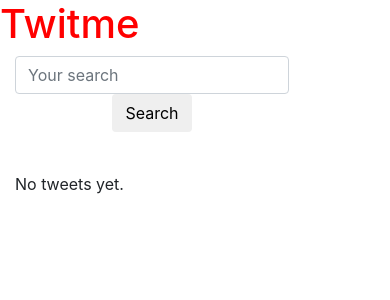
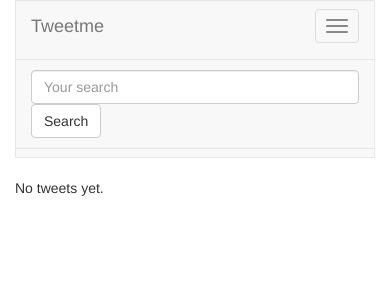
Before and after one commit to oalberto96/Tweetme, a Django app: page /tweet/ in a window 390 px wide. Shown: the top 300 px of the page. Run offline with Django 3.2, Linux system fonts and the light colour scheme; data that the repository does not hold is empty; some libraries are stand-ins or nearby versions.

Commit message:
add navvbar

```diff
--- a/src/templates/base.html
+++ b/src/templates/base.html
@@ -6,15 +6,21 @@
 	<meta http-equiv="X-UA-Compatible" content="IE-edge">
 	<meta name="viewport" content="width=device-width, initial-scale=1">
 	<title>Tweetme {% block title %} {% endblock title %}</title>
-	<link rel="stylesheet" href="https://maxcdn.bootstrapcdn.com/bootstrap/4.0.0/css/bootstrap.min.css" integrity="sha384-Gn5384xqQ1aoWXA+058RXPxPg6fy4IWvTNh0E263XmFcJlSAwiGgFAW/dAiS6JXm" crossorigin="anonymous">
+	<link rel="stylesheet" href="https://maxcdn.bootstrapcdn.com/bootstrap/3.3.7/css/bootstrap.min.css" integrity="sha384-BVYiiSIFeK1dGmJRAkycuHAHRg32OmUcww7on3RYdg4Va+PmSTsz/K68vbdEjh4u" crossorigin="anonymous">
+
 	<link href="{% static 'css/custom.css' %}" rel="stylesheet" >
 
 </head>
 <body>
-	<h1>Twitme</h1>
 	<div class="container">
+		{% include "navbar.html" %}
 		{% block content %}
 		{% endblock content %}
 	</div>
+	<script
+  src="https://code.jquery.com/jquery-3.3.1.min.js"
+  integrity="sha256-FgpCb/KJQlLNfOu91ta32o/NMZxltwRo8QtmkMRdAu8="
+  crossorigin="anonymous"></script>
+	<script src="https://maxcdn.bootstrapcdn.com/bootstrap/3.3.7/js/bootstrap.min.js" integrity="sha384-Tc5IQib027qvyjSMfHjOMaLkfuWVxZxUPnCJA7l2mCWNIpG9mGCD8wGNIcPD7Txa" crossorigin="anonymous"></script>
 </body>
 </html>
--- /dev/null
+++ b/src/templates/navbar.html
@@ -0,0 +1,31 @@
+<nav class="navbar navbar-default">
+  <div class="container-fluid">
+    <!-- Brand and toggle get grouped for better mobile display -->
+    <div class="navbar-header">
+      <button type="button" class="navbar-toggle collapsed" data-toggle="collapse" data-target="#bs-example-navbar-collapse-1" aria-expanded="false">
+        <span class="sr-only">Toggle navigation</span>
+        <span class="icon-bar"></span>
+        <span class="icon-bar"></span>
+        <span class="icon-bar"></span>
+      </button>
+      <a class="navbar-brand" href="{% url 'home' %}">Tweetme</a>
+    </div>
+    {% include "tweets/search_form.html" %}
+    <!-- Collect the nav links, forms, and other content for toggling -->
+    <div class="collapse navbar-collapse" id="bs-example-navbar-collapse-1">
+      <ul class="nav navbar-nav navbar-right">
+        <li><a href="#">Link</a></li>
+        <li class="dropdown">
+          <a href="#" class="dropdown-toggle" data-toggle="dropdown" role="button" aria-haspopup="true" aria-expanded="false">Dropdown <span class="caret"></span></a>
+          <ul class="dropdown-menu">
+            <li><a href="#">Action</a></li>
+            <li><a href="#">Another action</a></li>
+            <li><a href="#">Something else here</a></li>
+            <li role="separator" class="divider"></li>
+            <li><a href="#">Separated link</a></li>
+          </ul>
+        </li>
+      </ul>
+    </div><!-- /.navbar-collapse -->
+  </div><!-- /.container-fluid -->
+</nav>
--- a/src/tweets/templates/tweets/delete_confirm.html
+++ b/src/tweets/templates/tweets/delete_confirm.html
@@ -1,6 +1,4 @@
-{% extends "base.html" %}
 
-{% block content%}
 	<form action="" method="POST">
 		{% csrf_token %}
 		<p>Are you sure you want to delete the tweet "{{ object }}"</p>
--- a/src/tweets/templates/tweets/search_form.html
+++ b/src/tweets/templates/tweets/search_form.html
@@ -1,10 +1,7 @@
-<div class='row'>
-    <div class='col-sm-12 text-center'>
-        <form class="form-inline" method='GET' action='{% url "tweet:list" %}'>
-                <div class="form-group">
-                    <input class="form-control" type='text' name='q' placeholder='Your search' value='{{ request.GET.q }}'/>
-                	<input class="btn btn-default" type='submit' value='Search'/>
-                </div>
-        </form>
-    </div>
-</div>
+
+<form class="navbar-form navbar-right" method='GET' action='{% url "tweet:list" %}'>
+        <div class="form-group">
+            <input class="form-control" type='text' name='q' placeholder='Your search' value='{{ request.GET.q }}'/>
+        	<input class="btn btn-default" type='submit' value='Search'/>
+        </div>
+</form>
--- a/src/tweets/templates/tweets/tweet_list.html
+++ b/src/tweets/templates/tweets/tweet_list.html
@@ -5,7 +5,6 @@
 
     <div class='row'>
         <div class='col-sm-8 col-sm-offset-2'>
-             {% include "tweets/search_form.html" %}<br/>
         {% for object in object_list %}
             <div class="media">
                   <div class="media-left">
```
